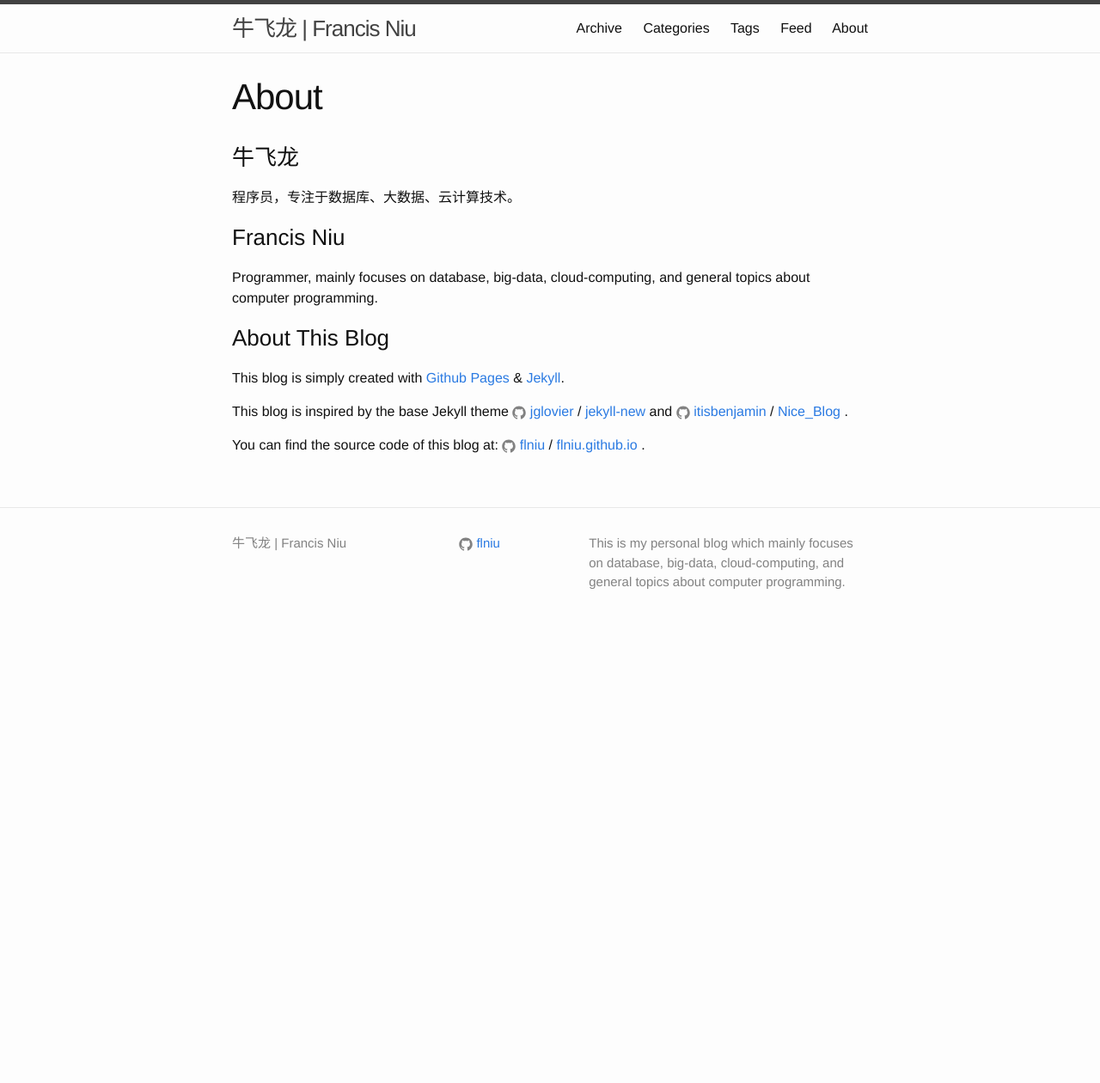
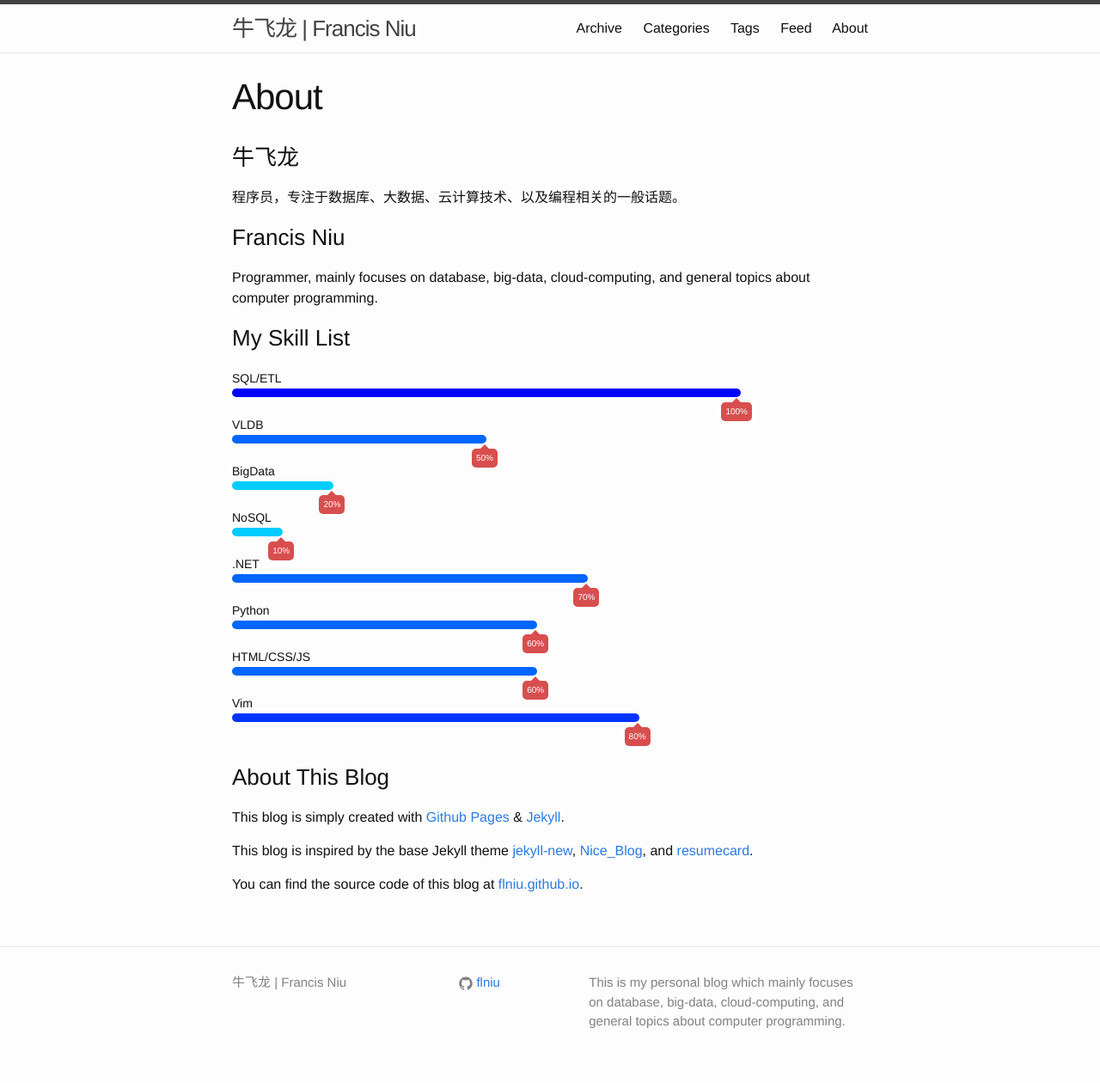
Before and after one commit to flniu/flniu.github.io, a Jekyll site: the page built from about.md, in a window 1280 px wide. Shown: the whole page at 86% size. Built offline with Jekyll 4.4.1, drawn with Linux system fonts in a browser that asks for light colours; before the commit the page ends 900 px from its top, so only the background shows below that.

Commit message:
add skill list

```diff
--- a/_config.yml
+++ b/_config.yml
@@ -19,3 +19,25 @@ github_username:  flniu
 # Build settings
 markdown: kramdown
 permalink: pretty
+
+# Personal information
+my:
+  name: 牛飞龙 | Francis Niu
+  location: 西安 | Xi'an
+  skillList:
+    - skill: SQL/ETL
+      percentage: 100%
+    - skill: VLDB
+      percentage: 50%
+    - skill: BigData
+      percentage: 20%
+    - skill: NoSQL
+      percentage: 10%
+    - skill: .NET
+      percentage: 70%
+    - skill: Python
+      percentage: 60%
+    - skill: HTML/CSS/JS
+      percentage: 60%
+    - skill: Vim
+      percentage: 80%
--- /dev/null
+++ b/_includes/skills.html
@@ -0,0 +1,14 @@
+<section>
+    <ul class="list-skills">
+    {% for skill in site.my.skillList %}
+    <li>
+        <span class="skill">{{ skill.skill }}</span>
+        <div class="progress">
+            <div class="progress-bar" style="width: {{ skill.percentage }}; background: rgb(0,{{ skill.percentage | divided_by:25 | times:-51 | plus:204 }},255);">
+                <span>{{ skill.percentage }}</span>
+            </div>
+        </div>
+    </li>
+    {% endfor %}
+    </ul>
+</section>
--- /dev/null
+++ b/_sass/_skills.scss
@@ -0,0 +1,55 @@
+/* skills css */
+.list-skills {
+    margin-left: 0;
+    list-style: none;
+    width: 80%;
+    padding-bottom: 10px;
+}
+
+.list-skills li .skill {
+    font-size: 14px;
+}
+
+.list-skills li .progress {
+    height: 10px;
+    margin-bottom: 20px;
+    box-shadow: none;
+    overflow: inherit;
+}
+
+.list-skills li .progress .progress-bar {
+    height: 100%;
+    line-height: 20px;
+    border-radius: 5px;
+    text-align: right;
+    position: relative;
+    background: #63A4B5;
+    box-shadow: none;
+}
+
+.list-skills li .progress .progress-bar span {
+    position: relative;
+    bottom: -15px;
+    font-size: 10px;
+    color: white;
+    right: -13px;
+    display: inline-block;
+    background: #D84E4E;
+    padding: 1px 5px;
+    border-radius: 5px;
+}
+
+.list-skills li .progress .progress-bar span:after {
+    content: "";
+    position: absolute;
+    left: 50%;
+    margin-left: -5px;
+    top: -5px;
+    border-bottom: 5px solid #D84E4E;
+    border-left: 5px solid transparent;
+    border-right: 5px solid transparent;
+}
+
+.list-skills li:nth-child(even) .progress-bar {
+    background: #4B6F78;
+}
--- a/about.md
+++ b/about.md
@@ -6,22 +6,24 @@ permalink: /about/
 
 ### 牛飞龙
 
-程序员，专注于数据库、大数据、云计算技术。
+程序员，专注于数据库、大数据、云计算技术、以及编程相关的一般话题。
 
 ### Francis Niu
 
 Programmer, mainly focuses on database, big-data, cloud-computing, and general topics about computer programming.
 
+{% if site.my.skillList %}
+### My Skill List
+
+{% include skills.html %}
+{% endif %}
+
 ### About This Blog
 
 This blog is simply created with [Github Pages](https://pages.github.com/) & [Jekyll](http://jekyllrb.com/).
 
-This blog is inspired by the base Jekyll theme
-{% include icon-github.html username="jglovier" %} / [jekyll-new](https://github.com/jglovier/jekyll-new)
-and
-{% include icon-github.html username="itisbenjamin" %} / [Nice_Blog](https://github.com/itisbenjamin/Nice_Blog)
-.
+This blog is inspired by the base Jekyll theme [jekyll-new](https://github.com/jglovier/jekyll-new),
+[Nice_Blog](https://github.com/itisbenjamin/Nice_Blog),
+and [resumecard](https://github.com/ddbullfrog/resumecard).
 
-You can find the source code of this blog at:
-{% include icon-github.html username="flniu" %} / [flniu.github.io](https://github.com/flniu/flniu.github.io)
-.
+You can find the source code of this blog at [flniu.github.io](https://github.com/flniu/flniu.github.io).
--- a/css/main.scss
+++ b/css/main.scss
@@ -49,5 +49,6 @@ $on-laptop:        800px;
 @import
         "base",
         "layout",
+        "skills",
         "syntax-highlighting"
 ;
```
